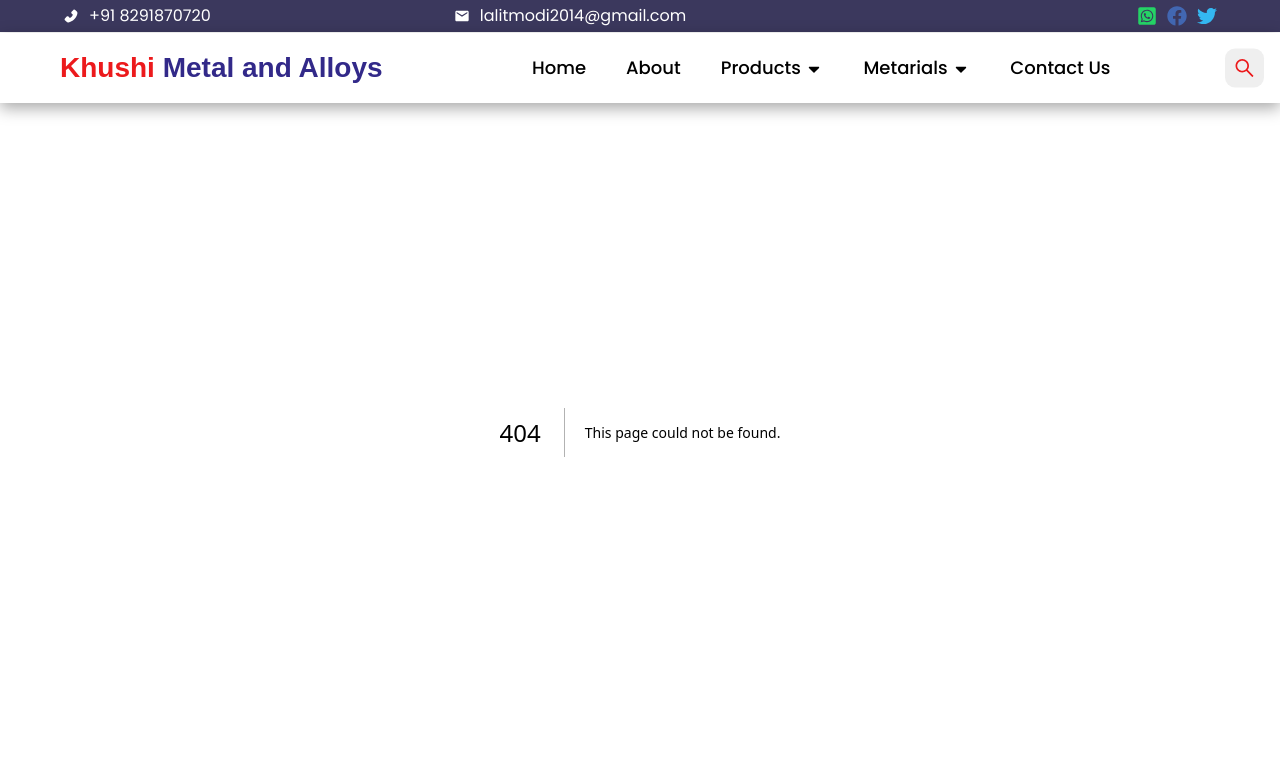
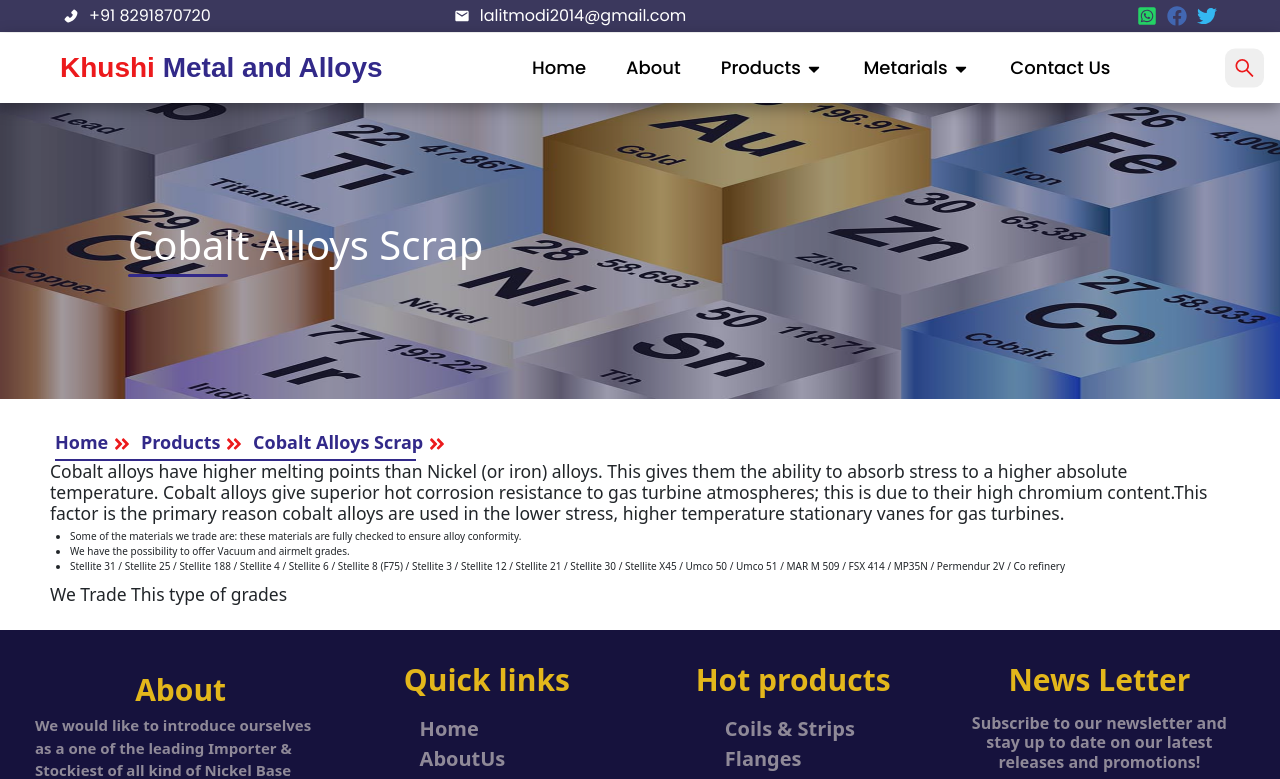
Before and after one commit to KumarinfoTach/khushimetals, a Next.js app: page /Products/CobaltAlloysScraps in a window 1280 px wide. Before the commit this address had no page. Shown: the top 779 px of the page. Built offline with nearby package versions, Linux system fonts and the light colour scheme; a web font is replaced by a local one.

Commit message:
loader added

```diff
--- a/Components/Header.js
+++ b/Components/Header.js
@@ -1,4 +1,4 @@
-import React,{useEffect} from 'react'
+import React,{useEffect,useRef} from 'react'
 import styles from '../styles/Header.module.css'
 import Link from 'next/link'
 import { ReactSearchAutocomplete } from "react-search-autocomplete";
@@ -7,6 +7,7 @@
 import { FaCaretDown,FaSearch ,FaWhatsappSquare,FaFacebook,FaTwitter,FaWhatsapp} from "react-icons/fa";
 import { MdEmail } from "react-icons/md";
 const Header = () => {
+  const inputNameRef = useRef()
 // var jsdom = require('jsdom');
 // $ = require('jquery')(new jsdom.JSDOM().window);
   /* Please ❤ this if you like it! */
@@ -30,27 +31,27 @@
 
     {
       name:"Cobalt Alloy Scrap",
-      link:"/Nickel_alloys"
+      link:"/Products/CobaltAlloysScraps"
     },
     {
       name:"Nickel alloys Scrap",
-      link:"/Nickel_alloys"
+      link:"/Products/NickelAlloysScraps"
     }
     ,
     {
       name:"Tungsten Alloy Scrap",
-      link:"/Nickel_alloys"
+      link:"/Products/TungstenAlloysScraps"
     }
     ,
     {
       name:"Titanium & Tantalum",
-      link:"/Nickel_alloys"
+      link:"/Products/TitaniumandTantalumScraps"
     }
     ,
 
       {
       name:"Stainless Steel Scrap",
-      link:"/stainless_steel"
+      link:"/Products/StainlessSteelScraps"
     }
   ]
   },
@@ -109,6 +110,7 @@
 ]
 
 const menu_click=()=>{
+  document.getElementById("mobile_list").classList.remove("d-none");
  $(".icon").css("top","34px")
  $(".search_div").css("top","34px")
 
@@ -225,13 +227,14 @@
       <nav>
       <div className="logo"><span>Khushi</span> Metal and Alloys</div>
       <label for="btn" className="icon" onClick={()=>{
+
   menu_click()
       }}>
       <AiOutlineMenu/>
 
       </label>
-      <input type="checkbox" id="btn"/>
-      <ul>
+      <input ref={inputNameRef} type="checkbox" id="btn"/>
+      <ul id="mobile_list">
         {header_data.map((item,index)=>{
           return(
             <li>{item.submenu?<label for={item.label} class="show">{item.name} +</label>:null}
@@ -245,7 +248,7 @@
             item.submenu.map((each,index)=>{
               return(
 
-            <li><Link href={each.link} key={index}>{each.name}</Link></li>
+            <li><Link href={each.link} key={index} >{each.name}</Link></li>
 
               )
             }):null
--- /dev/null
+++ b/Components/Products.js
@@ -0,0 +1,46 @@
+import React from 'react'
+import TopPages from "../Components/TopPages"
+import Bredcurm from './SmallComponents/bredcurm'
+import img1 from "../public/Images/contact_img.jpg"
+import styles from "../styles/Products.module.css"
+const Products = ({data}) => {
+   console.log("data yt",data.content)
+
+  return (
+   <>
+    <TopPages data={{heading:data.heading,img:data.img}}/>
+    <div className={styles.product_container}>
+
+    <Bredcurm data={{data_bredcrum:data.data_bredcrum}}/>
+
+    <div className={styles.products_content}>
+
+        <h3>{data.content.text1}</h3>
+        <ul>
+            {data.content.list.map((item,i)=>{
+                return(
+                    <li key={i}>{item}</li>
+                )
+            })}
+
+        </ul>
+
+        <h3>We Trade This type of grades</h3>
+        <table>
+            <thead>
+                <tr>
+                    <th>
+
+                    </th>
+                </tr>
+            </thead>
+        </table>
+    </div>
+
+    </div>
+
+   </>
+  )
+}
+
+export default Products
--- /dev/null
+++ b/pages/Products/CobaltAlloysScraps.js
@@ -0,0 +1,26 @@
+import React from 'react'
+import Products from '../../Components/Products'
+import alloys from "../../public/Images/AlloysImg.jpg"
+import { Cobaltalloys_data ,cobaltContent} from '../../public/Data/ProductData'
+const CobaltAlloysScraps = () => {
+    const data_bredcrum =[{
+        id:1,
+        name:"Home",
+        link:"/"
+    },{
+        id:2,
+        name:"Products",
+        link:"/Products/CobaltAlloysScraps"
+    },{
+        id:3,
+        name:"Cobalt Alloys Scrap",
+        link:"/Products/CobaltAlloysScraps"
+    }]
+  return (
+    <>
+    <Products data={{data_bredcrum,heading:"Cobalt Alloys Scrap",img:alloys,content:cobaltContent,table_data:Cobaltalloys_data}}/>
+    </>
+  )
+}
+
+export default CobaltAlloysScraps
--- a/pages/_app.js
+++ b/pages/_app.js
@@ -1,14 +1,38 @@
 import '../styles/globals.css'
 import 'bootstrap/dist/css/bootstrap.css'
 import Layout from '../Components/Layout'
+import Router from 'next/router'
+import { useState } from 'react'
+import Loader from '../Components/SmallComponents/Loader'
 
 
 
 function MyApp({ Component, pageProps }) {
+  const[loading,setLoading]=useState(false)
+  Router.events.on('routeChangeStart',(url)=>{
+    console.log("rout hangetrat")
+    setLoading(true)
+    document.getElementById("mobile_list").classList.add("d-none");
 
-  return <Layout>
-  <Component {...pageProps} />
-</Layout>
+  })
+  Router.events.on('routeChangeComplete',(url)=>{
+    console.log("rout ompletete")
+    setLoading(false)
+
+  })
+
+  return(
+    <>
+    {/* <Loader/> */}
+    {loading && <Loader/>}
+     <Layout>
+    <Component {...pageProps} />
+  </Layout>
+    </>
+
+  )
+
+
 }
 
 export default MyApp
--- a/public/Data/ProductData.js
+++ b/public/Data/ProductData.js
@@ -1,4 +1,4 @@
-const Cobaltalloys_data = [
+export const Cobaltalloys_data = [
     {
       "Material Type": "",
       Co: "",
@@ -495,7 +495,7 @@
       Others: "",
     },
   ];
-  const Nickel_Alloy_data = [
+export const Nickel_Alloy_data = [
     {
       "Material type": "",
       Ni: "",
@@ -1254,7 +1254,7 @@
     },
   ];
 
-  const Nickel_Alloy_2nd_data = [
+export const Nickel_Alloy_2nd_data = [
     {
       "Material type": "",
       Ni: "",
@@ -1438,7 +1438,7 @@
       Other: "C 0.07%/ Al 5.7%/ B 0.015%/ Zr 0.005%",
     },
   ];
-  const Tungsten_alloys_data = [
+export  const Tungsten_alloys_data = [
     {
       "Material type": "",
       W: "",
@@ -1570,7 +1570,7 @@
       Others: "",
     },
   ];
-  const TitaniumandTantalum_data = [
+ export const TitaniumandTantalum_data = [
     {
       "Material type": "",
       Ti: "",
@@ -1952,7 +1952,7 @@
   ];
 
 
-const nickelContent={
+export const nickelContent={
 text1:" Nickel alloys are used for a wide variety of applications, the majority of which involve corrosion resistance and/or heat resistance. Some of these include:",
 list:[
     "Aircraft gas turbines",
@@ -1963,7 +1963,7 @@
 ],text2:"Some of the alloys we trade are:Inconel 713 / Inconel 625 / Inconel 738 / Inconel 718 / GTD111 / GTD222 / Rene 80 / Rene 88 / Rene 41 / Rene 77 / Rene 125 C1023 / Hastelloy C263 / Hastelloy X / Hastelloy C276 / Hastelloy C22 / Hastelloy C4 / PWA 1480 / PWA 1484 / CMSX 2 / CMSX 3 / CMSX 4 / CMSX 6",
 text3:"We have the possibility to offer Vacuum and airmelt grades."
 }
-const cobaltContent={
+export const cobaltContent={
     text1:"Cobalt alloys have higher melting points than Nickel (or iron) alloys. This gives them the ability to absorb stress to a higher absolute temperature. Cobalt alloys give superior hot corrosion resistance to gas turbine atmospheres; this is due to their high chromium content.This factor is the primary reason cobalt alloys are used in the lower stress, higher temperature stationary vanes for gas turbines.",
     list:[
         "Some of the materials we trade are: these materials are fully checked to ensure alloy conformity.",
@@ -1974,13 +1974,13 @@
 
 
 }
-const tungstenContent={
+export const tungstenContent={
     text1:"Tungsten carbide (WC) is an extremely hard tungsten compound. It is used in the tips of drill bits, high speed cutting tools and in mining machinery.",
     text2:"We also recycle Tungsten Carbide and Tungsten based -oversprays/ powders/ sludges",
     text3:"Some of the alloys we trade are: Densalloy / Mallory / Hevimet / W / Ti / Tungsten carbide / Tungsten carbide soft scraps / Tungsten carbide with steel attachments"
 }
 
-const TitaniumandTantalum={
+export const TitaniumandTantalum={
     text1:"Titanium and Tantalum alloys are attractive structural materials due to their high strength, low density, and excellent corrosion resistance. The recognition of titanium excellent resistance in highly corrosive environments has led to widespread non-aerospace industrial applications. Stemming from decreasing cost and increasing availability of mill and fabricated products, titanium alloys have become standard engineering materials for a host of common consumer products too.",
     text2:"Below are a few of the alloys we trade in;",
     text3:"90 Ti- 6 Al-4 V / CP grade 1 / Cp grade 2 / 662 / 314 / 315 / 317 / 230 / 260- and most other grades"
--- /dev/null
+++ b/styles/Products.module.css
@@ -0,0 +1,4 @@
+.product_container{
+    padding: 0 50px;
+    padding-top: 30px;
+}
--- a/styles/globals.css
+++ b/styles/globals.css
@@ -267,6 +267,7 @@
   width: 100%;
   height: 300px;
   position: relative;
+  z-index: 2;
 }
 .heading_pages img{
   width: 100%;
@@ -278,6 +279,7 @@
   top: 50%;
   left: 10%;
   transform: translateY(-50%);
+  z-index: 1;
 
 }
 .heading_pages .heading_pages_text h3{
@@ -292,13 +294,12 @@
   height: 3px;
   border-radius: 5px;
 }
-.heading_pages.bg_trans{
+.bg_trans{
   position: absolute;
   width: 100%;
   top: 0;
-  height: 100vh;
+  height: 300px;
   background-color: rgba(22,18,63,0.4);
-  z-index: 10;
 }
 .bredcrum{
   width: fit-content;
@@ -357,8 +358,27 @@
 margin-bottom: 5px;
 
 }
-
-
+.loader{
+  width: 100%;
+  height: 100vh;
+  background: #e5eff1;
+  display: flex;
+  align-items: center;
+  justify-content: center;
+  position: relative;
+}
+.loader img{
+  width: 300px;
+  height: 300px;
+}
+.loader span{
+position: absolute;
+top: 50%;
+left: 50%;
+transform: translate(-50%,-50%);
+font-size: 1.8rem;
+color: #00B274;
+}
 
 @media all and (max-width: 1230px) {
   nav ul{
```
Also changed, not shown: Components/SmallComponents/Loader.js (added, +15 -0 lines), public/Data/DataJs.js (+66 -60 lines), public/Images/AlloysImg.jpg (added), public/Images/loader.gif (added).
